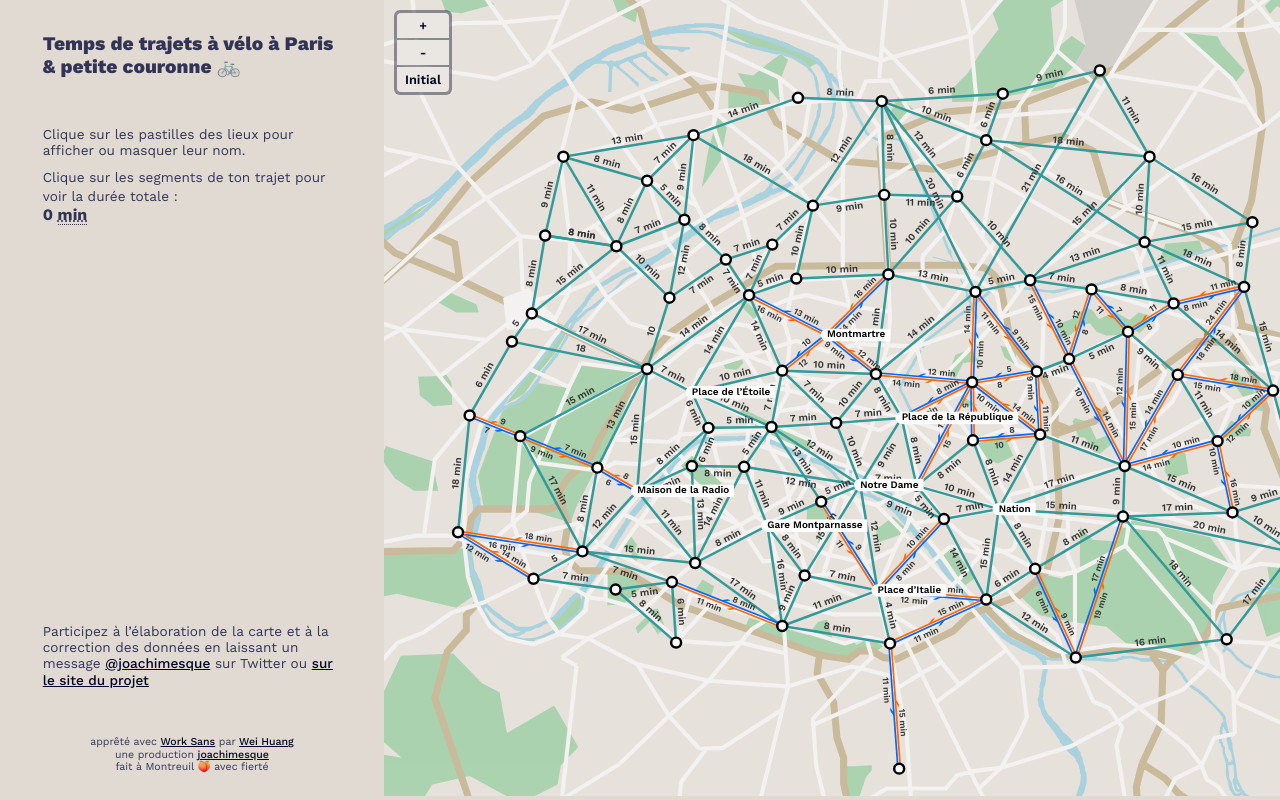
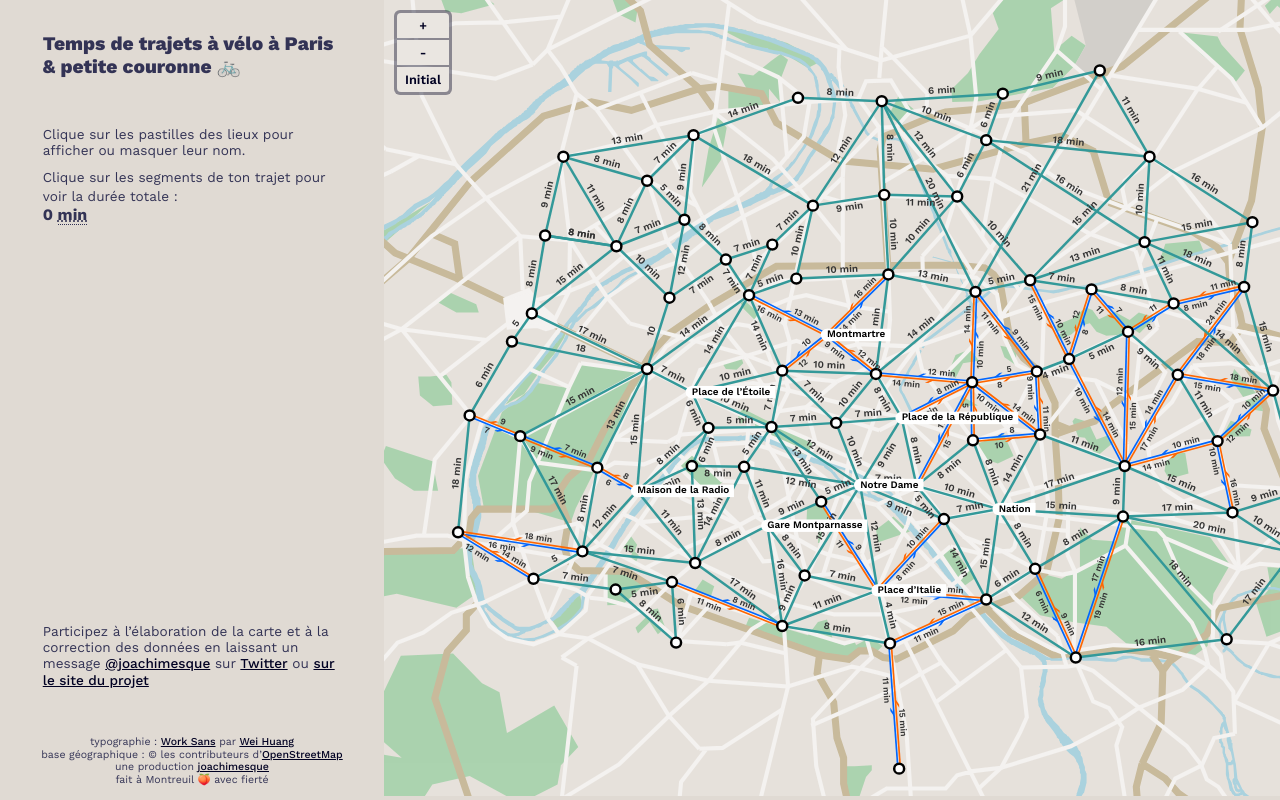
Before and after one commit to joachimesque/paris-a-velo, a plain HTML site: page index.html in a window 1280 px wide. Drawn offline with Linux system fonts and the light colour scheme.

Commit message:
Credits 🖋

```diff
--- a/index.html
+++ b/index.html
@@ -46,13 +46,15 @@
         <div class="bottom">
           <p id="clicCoordinates" class="size-small weight-light">&nbsp;</p>
           <p class="size-small">
-            Participez à l’élaboration de la carte et à la correction des données en laissant un message <a href="https://twitter.com/joachimesque">@joachimesque</a> sur Twitter ou <a href="https://github.com/joachimesque/paris-velo-map/blob/master/README.md#comment-aider-">sur le site du projet</a>
+            Participez à l’élaboration de la carte et à la correction des données en laissant un message <a href="https://twitter.com/joachimesque">@joachimesque</a> sur <a href="https://twitter.com/joachimesque/status/1258144151658512385">Twitter</a> ou <a href="https://github.com/joachimesque/paris-velo-map/blob/master/README.md#comment-aider-">sur le site du projet</a>
           </p>
         </div>
       </div>
 
       <div id="credits">
-        apprêté avec <a href="https://github.com/weiweihuanghuang/Work-Sans">Work Sans</a> par <a href="https://github.com/weiweihuanghuang/">Wei Huang</a>
+        typographie : <a href="https://github.com/weiweihuanghuang/Work-Sans">Work Sans</a> par <a href="https://weiweihuanghuang.github.io/">Wei Huang</a>
+        <br />
+        base géographique : © les contributeurs d’<a href="https://www.openstreetmap.org">OpenStreetMap</a>
         <br />
         une production <a href="https://joachimesque.com">joachimesque</a>
         <br />
```
